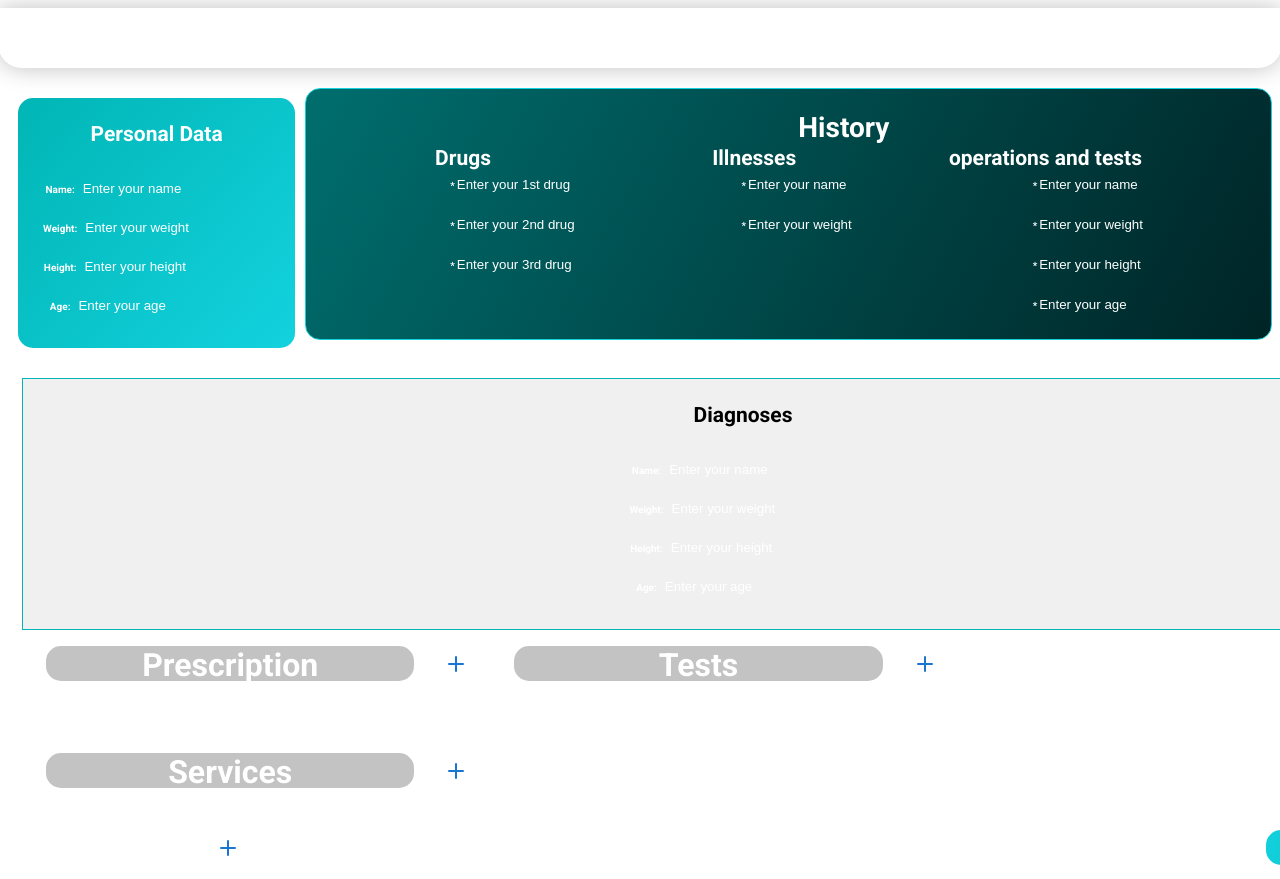
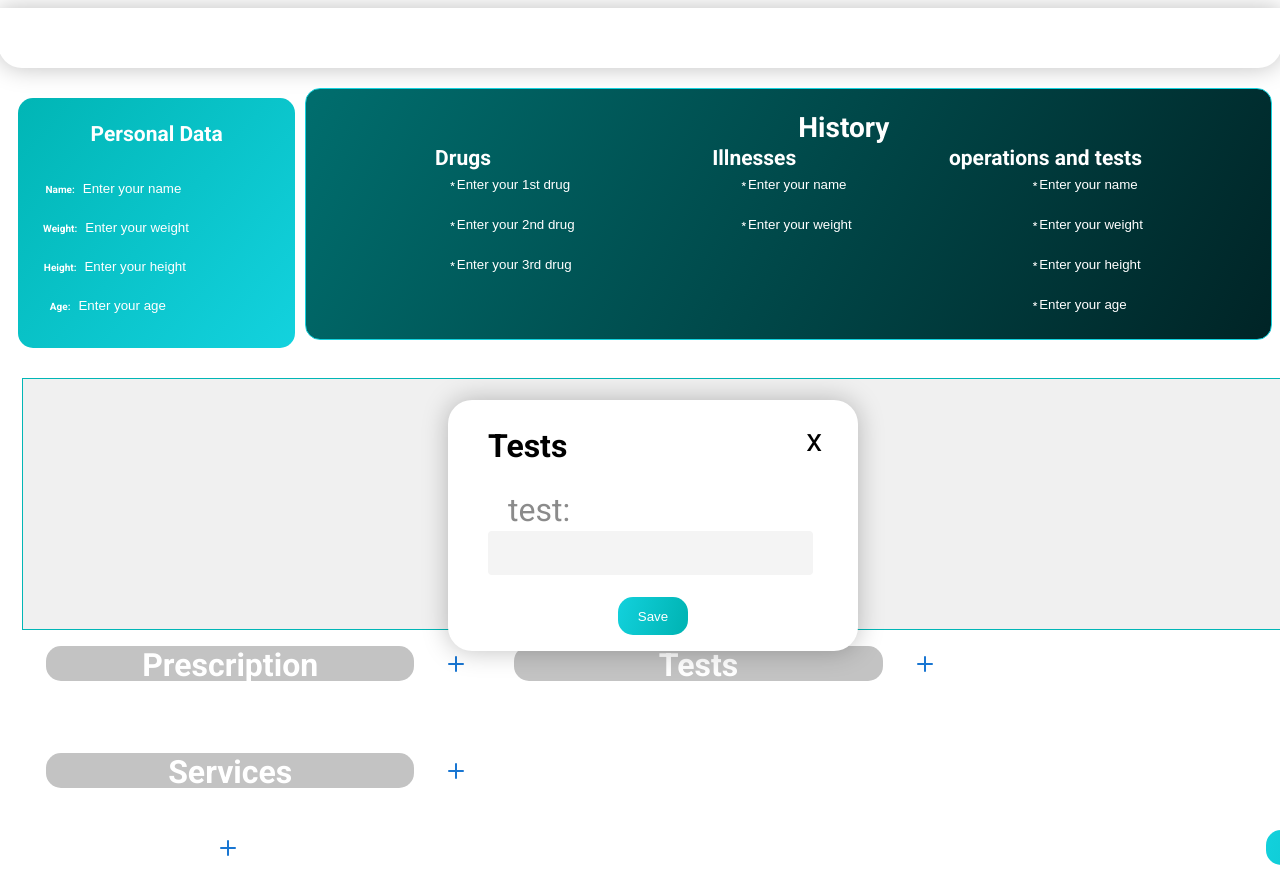
Before and after one commit to Zeyad-Amr/HealU, a React (Create React App) app in the folder client/: page /patient in a window 1280 px wide. Shown: the top 879 px of the page. Built offline with nearby package versions, Linux system fonts and the light colour scheme.

Commit message:
form test and service

```diff
--- a/client/src/modules/clinics-portals/orthopedic/components/block2/block2.module.css
+++ b/client/src/modules/clinics-portals/orthopedic/components/block2/block2.module.css
@@ -82,7 +82,7 @@ form {
   line-height: 38px;
   letter-spacing: 0em;
   text-align: center;
-  -webkit-text-fill-color: #FFFFFF;
+  /*-webkit-text-fill-color: #FFFFFF;*/
 }
 
 input {
--- a/client/src/modules/clinics-portals/orthopedic/components/form2/Form.module.css
+++ b/client/src/modules/clinics-portals/orthopedic/components/form2/Form.module.css
@@ -1,23 +1,41 @@
 @import url("https://fonts.googleapis.com/css2?family=Roboto:wght@400;700&display=swap");
 
 .my-form-container {
-  width: 810px;
-  height: 451px;
-  top: 675px;
-  left: 555px;
+  position: absolute;
+  width: 410px;
+  height: 251px;
+  top: 50%;
+  left: 35%;
   border-radius: 24px;
   background: #FFFFFF;
   box-shadow: 0px 0px 26px 0px #00000040;
+  text-align: center;
 
 
 }
 
+.header{
+  display: flex;
+  justify-content: space-between;
+
+}
+.closeButton{
+  background-color: white;
+  border: none;
+  height: 38px;
+  font-family: Roboto;
+  font-size: 32px;
+  margin-right: 30px;
+  margin-top: 20px;
+}
+
 /* Style for the form heading */
 .my-form-heading {
+
   width: 80px;
   height: 38px;
-  top: 730px;
-  left: 599px;
+
+  margin-left: 40px;
 
 
   font-family: Roboto;
@@ -27,33 +45,33 @@
   letter-spacing: 0em;
   text-align: left;
 
-  background: #000000;
+
 }
 
 /* Style for the form label */
 .my-form-label {
-  width: 198.43px;
+  width: 78.43px;
   height: 38px;
+  margin-left: 60px;
   top: 815px;
-  left: 628px;
   font-family: Roboto;
   font-size: 32px;
   font-weight: 400;
   line-height: 38px;
   letter-spacing: 0em;
   text-align: left;
-  background: #8B8B8B;
-
-
+  color:#8B8B8B;
+  ;
 
 }
 
 /* Style for the form input */
 .my-form-input {
-  width: 721px;
-  height: 82px;
-  top: 859px;
-  left: 599px;
+
+  width: 321px;
+  height: 42px;
+  margin-left: 40px;
+  margin-top: 1px;
   background: #F4F4F4;
 
 
@@ -62,18 +80,29 @@
 
 /* Style for the form submit button */
 .my-form-button {
+  /*position: absolute;*/
   width: 70px;
   height: 38px;
-  top: 1009px;
-  left: 925px;
+  /*margin-top: 109px;*/
+  /*left: 325px;*/
+
   background: linear-gradient(285.17deg, #01B6B6 10.66%, #13D2DE 102.7%);
   color: #fff;
   padding: 10px 15px;
   border: none;
   cursor: pointer;
+
+  margin: 0 auto;
+  margin-top: 20px;
+  border-radius: 15px;
+
+  display:block;
 }
 
 /* Hover effect for the form submit button */
 .my-form-button:hover {
   /*background-color: #45a049;*/
 }
+label{
+  color:#8B8B8B;
+}
--- a/client/src/modules/clinics-portals/orthopedic/components/form2/Form.tsx
+++ b/client/src/modules/clinics-portals/orthopedic/components/form2/Form.tsx
@@ -1,11 +1,7 @@
 import React, { useState, useRef, SetStateAction } from "react"
 
-
-
-
-
-
-import './Form.module.css'; // Import the CSS file
+import styles from "./Form.module.css";
+import { blue } from "@mui/material/colors";
 
 interface FormProps {
   formHeading: string;
@@ -26,15 +22,19 @@ const SimpleForm: React.FC<FormProps> = ({ formHeading, labelFieldName }) => {
   };
 
   return (
-    <div className="my-form-container">
-      <h2 className="my-form-heading">{formHeading}</h2>
-      <form onSubmit={handleSubmit}>
-        <label className="my-form-label">
+    <div className={styles["my-form-container"]}>
+      <div className={styles["header"]}>
+      <h2 className={styles["my-form-heading"]}>{formHeading}</h2>
+      <button className={styles["closeButton"]}>x</button>
+      </div>
+      <form onSubmit={handleSubmit} className={styles["form"]}>
+        <label className={styles["my-form-label"]} >
           {labelFieldName}:
-          <input type="text" value={fieldValue} onChange={handleChange} className="my-form-input" />
-        </label>
-        <button type="submit" className="my-form-button">
-          Submit
+          </label>
+          <input type="text" value={fieldValue} onChange={handleChange} className={styles["my-form-input"]} />
+
+        <button type="submit" className={styles["my-form-button"]}>
+          Save
         </button>
       </form>
     </div>
--- a/client/src/modules/clinics-portals/orthopedic/pages/patient/patient.tsx
+++ b/client/src/modules/clinics-portals/orthopedic/pages/patient/patient.tsx
@@ -1,7 +1,7 @@
 import { useState } from "react";
 import ButtonComponent from "../../components/button/button";
 import AddSlotForm from "../../components/form/addSlotForm";
-import Form from "../../components/form2/Form";
+import SimpleForm from "../../components/form2/Form";
 import { useDispatch, useSelector } from "react-redux";
 import { RootState } from "../../slices/combineReducers";
 import { addSlotActions } from "../../slices/addSlotsSlice";
@@ -46,6 +46,12 @@ const Patient = () => {
         text="Done"
       />
       </div>
+      <SimpleForm
+          formHeading= "Tests"
+          labelFieldName= "test"
+          />
+
+
 
 
     </div>
```
